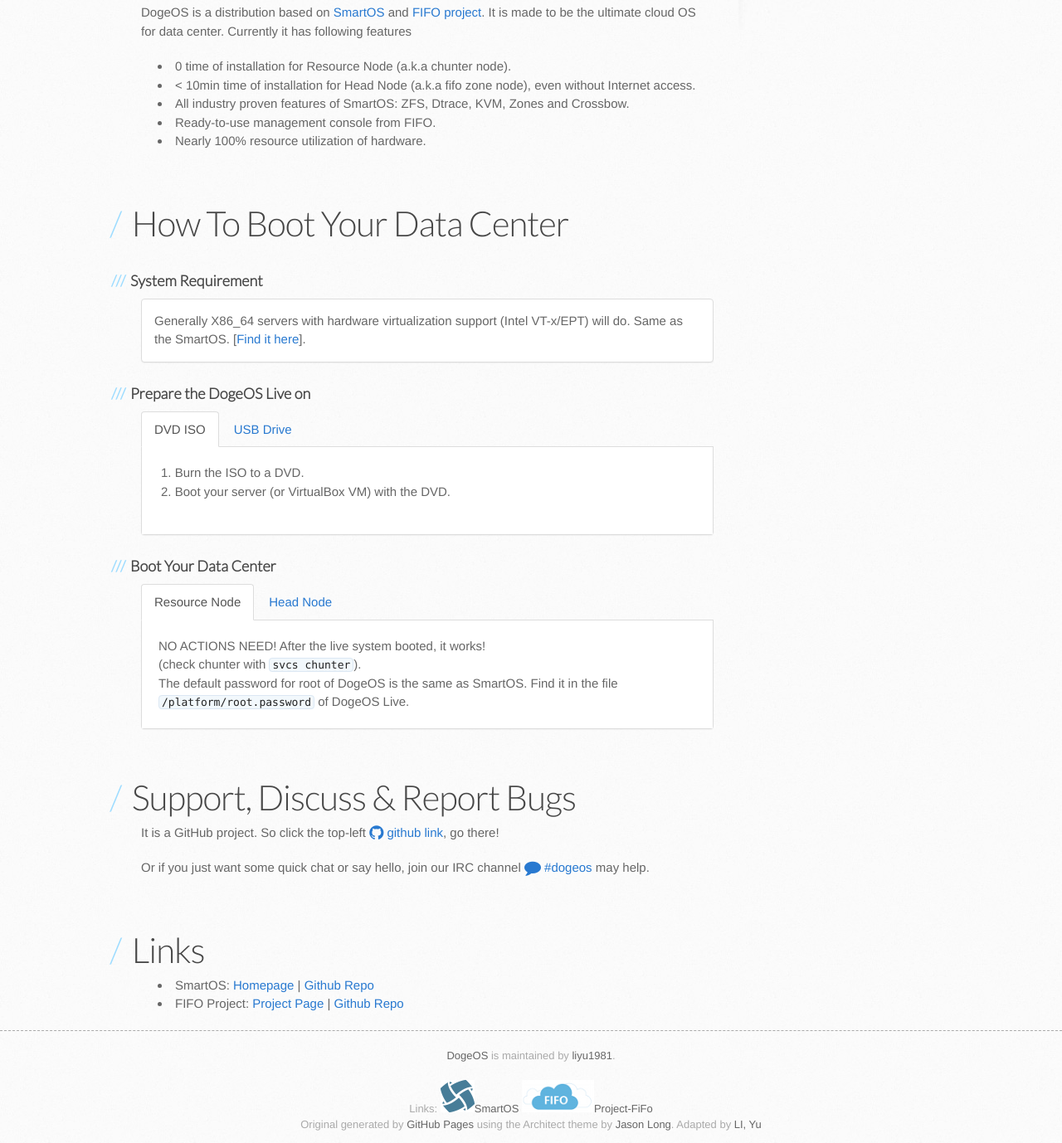
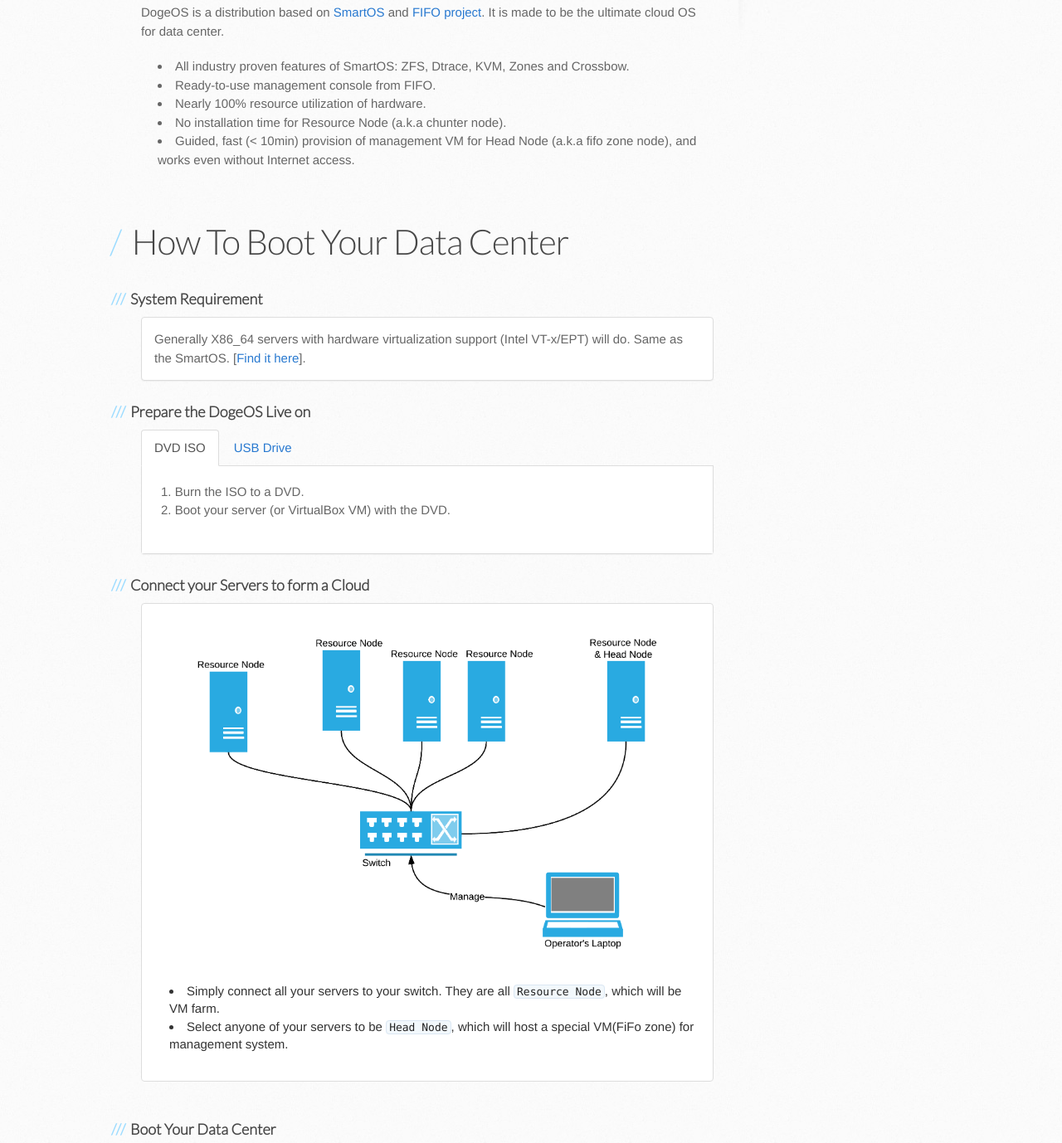
Before and after one commit to Project-DogeOS/Project-DogeOS.github.io, a plain HTML site: page index.html in a window 1280 px wide. Shown: the part 700-2078 px from the top of the page at 83% size. Drawn offline with nearby package versions, Linux system fonts and the light colour scheme.

Commit message:
added the netarch image for illustrating the network architecture, and revised some text.

```diff
--- a/index.html
+++ b/index.html
@@ -83,15 +83,15 @@
 </p>
 <p>DogeOS is a distribution based on
    <a href="http://www.smartos.org">SmartOS</a> and <a href="http://www.fifo-project.org">FIFO project</a>.
-   It is made to be the ultimate cloud OS for data center. Currently it has following features
+   It is made to be the ultimate cloud OS for data center.
 </p>
 <ul>
-  <li>0 time of installation for Resource Node (a.k.a chunter node).</li>
-  <li>< 10min time of installation for Head Node (a.k.a fifo zone node), even without Internet access.</li>
   <li>All industry proven features of SmartOS: ZFS, Dtrace, KVM, Zones and Crossbow.</li>
   <li>Ready-to-use management console from FIFO.</li>
   <li>Nearly 100% resource utilization of hardware.</li>
-</ul>
+  <li>No installation time for Resource Node (a.k.a chunter node).</li>
+  <li>Guided, fast (&lt; 10min) provision of management VM for Head Node (a.k.a fifo zone node), and works even without Internet access.</li>
+ </ul>
 
 <hr>
 
@@ -123,6 +123,21 @@
   </div>
 </div>
 
+<h3>Connect your Servers to form a Cloud</h3>
+<div class="row">
+  <div class="col-sm-6 col-md-12">
+    <div class="thumbnail">
+      <img src="images/DogeOS-netarch.png" alt="DogeOS network architecture">
+      <div class="caption">
+        <ul>
+          <li> Simply connect all your servers to your switch. They are all <code>Resource Node</code>, which will be VM farm.
+          <li> Select anyone of your servers to be <code>Head Node</code>, which will host a special VM(FiFo zone) for management system.
+        </ul>
+      </div>
+    </div>
+  </div>
+</div>
+
 <h3>Boot Your Data Center</h3>
 <ul class="nav nav-tabs">
   <li class="active"><a href="#resource-node" data-toggle="tab">Resource Node</a>
@@ -137,7 +152,7 @@
   <div class="tab-pane fade dogeos-tabpane" id="head-node">
     <ol>
       <li>After booted, as root in bash type: <code>/dogeos/bin/headnode-install↵</code>.
-      <li>Follow the instructions, and wait it finish. During this you will assign your admin account <code>password</code>.
+      <li>Follow the instructions, and wait it finish. During this you will assign your admin account <code>password</code>, and the <code>your-fifo-zone-ip</code> will be shown in the final congratulation message box.
       <li>Then you are done! Go to <code>http://&lt;your-fifo-zone-ip&gt;</code> to manage your cloud (with the <code>password</code>)!
     </ol>
   </div>
```
Also changed, not shown: images/DogeOS-netarch.png (added).
